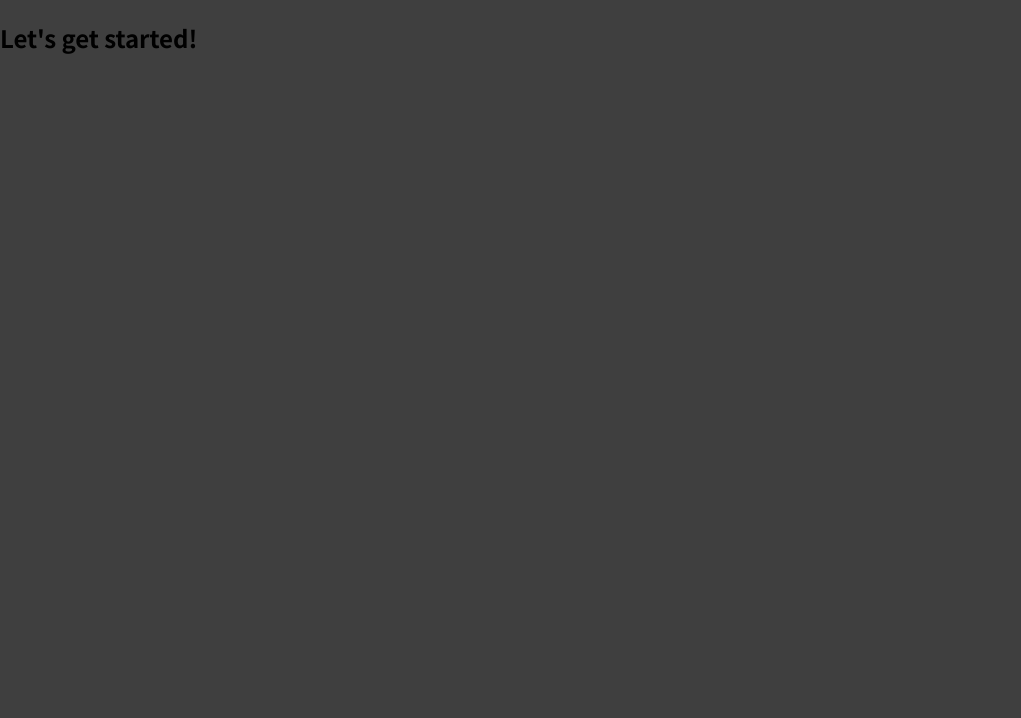
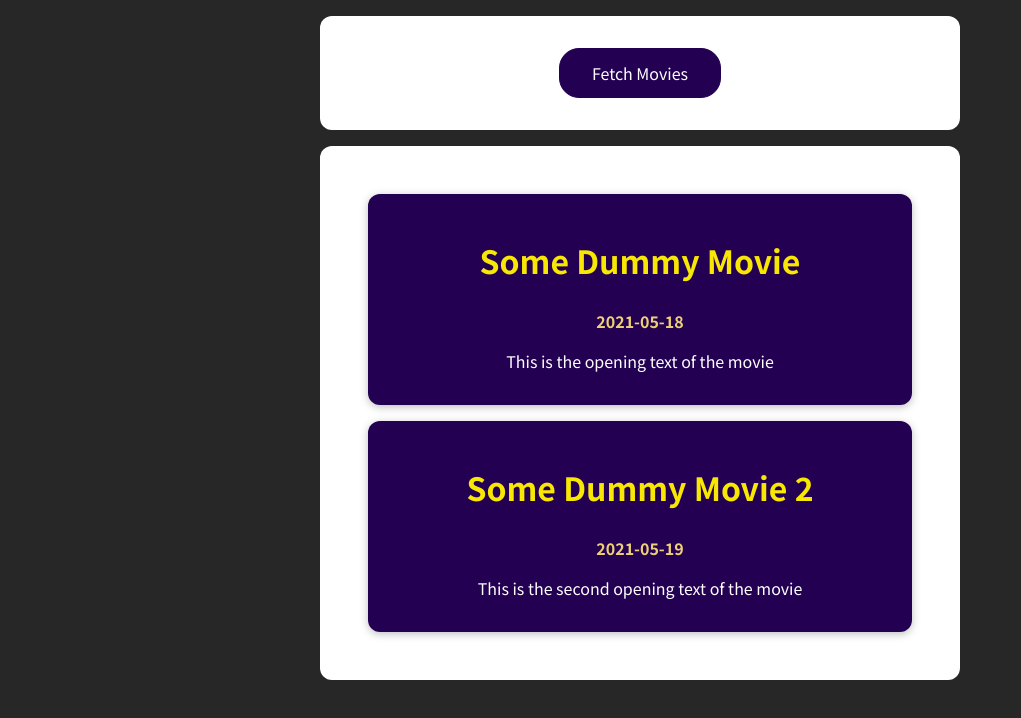
Before and after one commit to sygrok/react-training-http-requests, a React (Create React App) app: page / in a window 1280 px wide. Shown: the top 718 px of the page, without its empty margins (0-1021 px from the left). Built offline with nearby package versions, Linux system fonts and the light colour scheme.

Commit message:
first-commit

```diff
--- /dev/null
+++ b/src/App.css
@@ -0,0 +1,29 @@
+section {
+    margin: 1rem auto;
+    width: 90%;
+    max-width: 40rem;
+    text-align: center;
+    background-color: white;
+    padding: 2rem;
+    border-radius: 12px;
+  }
+
+  button {
+    font: inherit;
+    cursor: pointer;
+    background: #230052;
+    border: 1px solid #230052;
+    color: white;
+    padding: 0.75rem 2rem;
+    border-radius: 20px;
+  }
+
+  button:focus {
+    outline: none;
+  }
+
+  button:hover,
+  button:active {
+    background-color: #460897;
+    border-color: #460897;
+  }
--- a/src/App.js
+++ b/src/App.js
@@ -1,8 +1,31 @@
+import "./App.css";
+import MoviesList from "./components/MoviesList";
+
 function App() {
+  const dummyMovies = [
+    {
+      id: 1,
+      title: "Some Dummy Movie",
+      openingText: "This is the opening text of the movie",
+      releaseDate: "2021-05-18",
+    },
+    {
+      id: 2,
+      title: "Some Dummy Movie 2",
+      openingText: "This is the second opening text of the movie",
+      releaseDate: "2021-05-19",
+    },
+  ];
+
   return (
-    <div>
-      <h2>Let's get started!</h2>
-    </div>
+    <>
+      <section>
+        <button>Fetch Movies</button>
+      </section>
+      <section>
+        <MoviesList movies={dummyMovies} />
+      </section>
+    </>
   );
 }
 
--- /dev/null
+++ b/src/components/Movie.js
@@ -0,0 +1,15 @@
+import React from "react";
+
+import classes from "./Movie.module.css";
+
+const Movie = (props) => {
+  return (
+    <li className={classes.movie}>
+      <h2>{props.title}</h2>
+      <h3>{props.releaseDate}</h3>
+      <p>{props.openingText}</p>
+    </li>
+  );
+};
+
+export default Movie;
--- /dev/null
+++ b/src/components/Movie.module.css
@@ -0,0 +1,20 @@
+.movie {
+    margin: 1rem;
+    padding: 1rem;
+    background-color: #230052;
+    box-shadow: 0 2px 8px rgba(0, 0, 0, 0.26);
+    border-radius: 12px;
+    text-align: center;
+    color: white;
+  }
+
+  .movie h2 {
+    font-size: 2rem;
+    color: #f7e702;
+  }
+
+  .movie h3 {
+    color: #eccf77;
+    margin: 0;
+    font-size: 1rem;
+  }
--- /dev/null
+++ b/src/components/MoviesList.js
@@ -0,0 +1,21 @@
+import React from "react";
+
+import Movie from "./Movie";
+import classes from "./MoviesList.module.css";
+
+const MovieList = (props) => {
+  return (
+    <ul className={classes["movies-list"]}>
+      {props.movies.map((movie) => (
+        <Movie
+          key={movie.id}
+          title={movie.title}
+          releaseDate={movie.releaseDate}
+          openingText={movie.openingText}
+        />
+      ))}
+    </ul>
+  );
+};
+
+export default MovieList;
--- /dev/null
+++ b/src/components/MoviesList.module.css
@@ -0,0 +1,5 @@
+.movies-list {
+    list-style: none;
+    margin: 0;
+    padding: 0;
+  }
--- a/src/index.css
+++ b/src/index.css
@@ -10,5 +10,5 @@
 
 body {
   margin: 0;
-  background-color: #3f3f3f;
+  background-color: #272727;
 }
```
